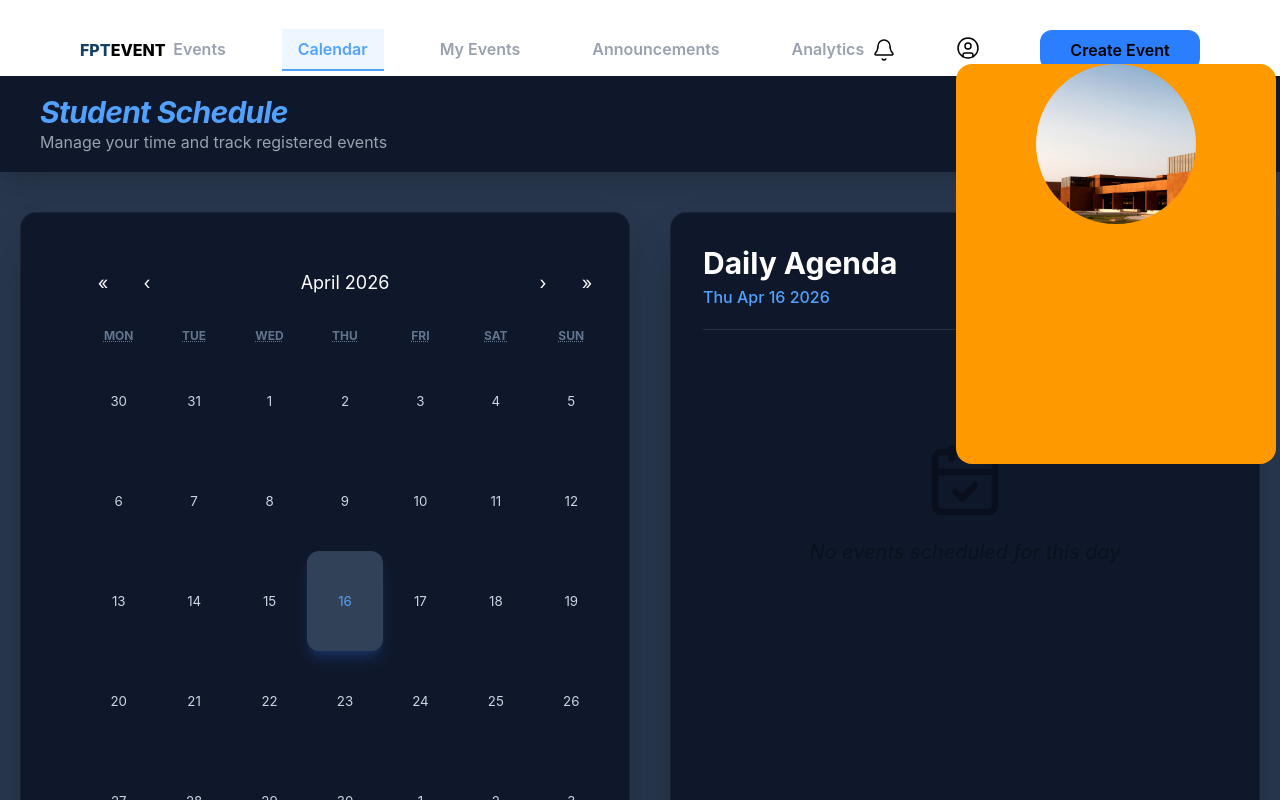
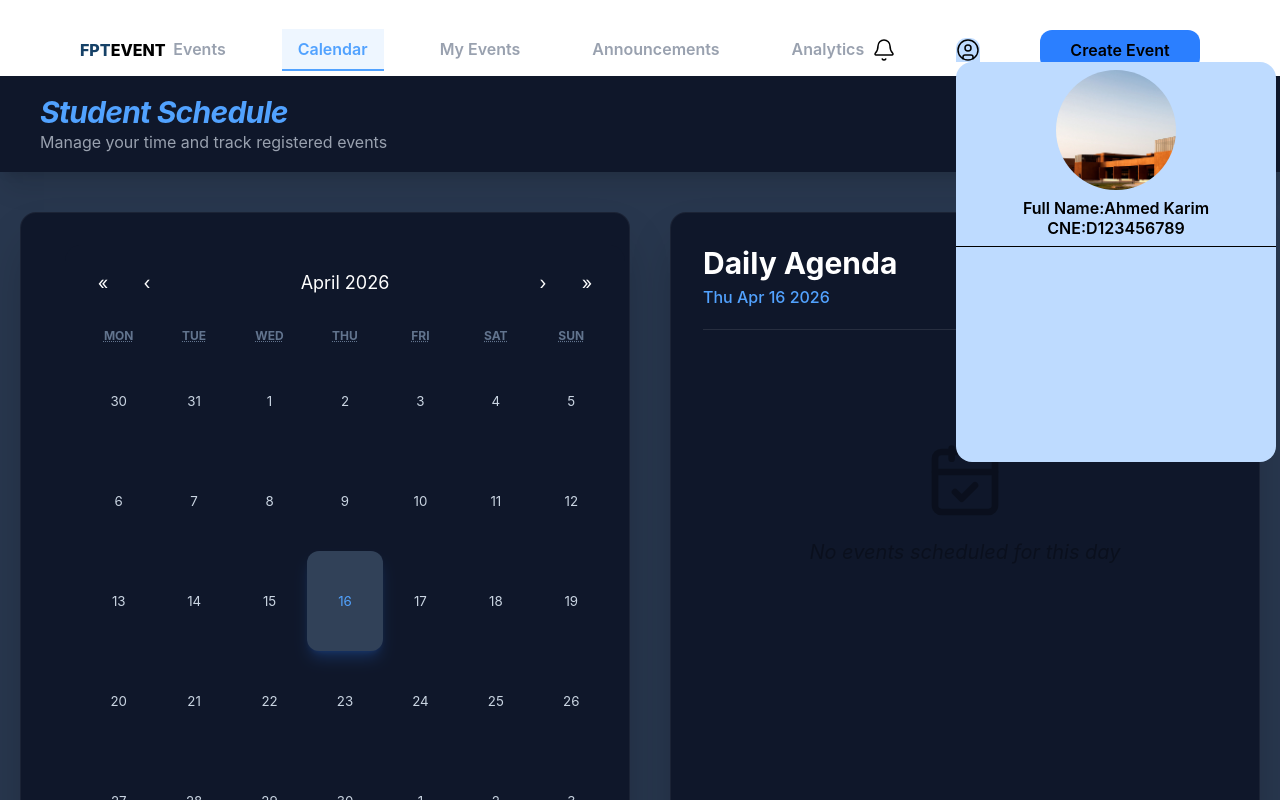
Before and after one commit to nassah73/Application_de_gestion_d-v-nements_universitaires, a React app in the folder frontend/: page /app/Calendare in a window 1280 px wide. Both pictures are taken after a click on the button 968 px from the left and 48 px from the top of the page. Shown: the top 800 px of the page. Built offline with nearby package versions, Linux system fonts and the light colour scheme; the HTML template or start-up script is replaced by a standard one.

Commit message:
personel info

```diff
--- a/frontend/src/assets/NavBar.jsx
+++ b/frontend/src/assets/NavBar.jsx
@@ -58,12 +58,21 @@ useEffect(() => {
                 <div className=' flex gap-15 relative right-20 items-center'>
                      <Bell  size={24} strokeWidth={1.5}/>
                      <div className=' leading-5'>
-                     <button className=' hover:cursor-pointer' onClick={pr} ref={profileRef}><UserCircle size={24} strokeWidth={1.5}/></button>
-                       {profil && ( <div  className='absolute z-30 justify-self-center h-100 w-80 bg-amber-500  rounded-2xl'>
-                                     <div className='flex justify-center'>
-                                      <img src={Profile} alt="" className='rounded-[50%] h-40 w-40 object-cover object-bottom' />
+                     <button className= {`hover:cursor-pointer ${profil ? 'bg-blue-200 rounded-t-[10px] block ' : ''}` } onClick={pr} ref={profileRef}><UserCircle size={24} strokeWidth={1.5}/></button>
+                       {profil && ( <div  className='absolute z-30 justify-self-center h-100 w-80 bg-blue-200 mt-  rounded-2xl'>
+                                     <div >
+                                       <nav className='flex justify-center'>
+                                      <img src={Profile} alt="" className='rounded-[50%] h-30 w-30 object-cover object-bottom  mt-2'  />
+                                      </nav>
+                                      <nav className='text-center mt-2'>
+                                        <h1>full Name:ahmed karim</h1>
+                                        <p>CNE:D123456789</p>
+                                      </nav>
                                      </div>
+                                     <hr className='mt-2'/>
+                                          <div className='mt-2'>
 
+                                          </div>
                                    </div>     )}
                       </div>
                       <button className='bg-blue-500  rounded-xl h-10 relative   w-40 capitalize'>create event</button>
```
